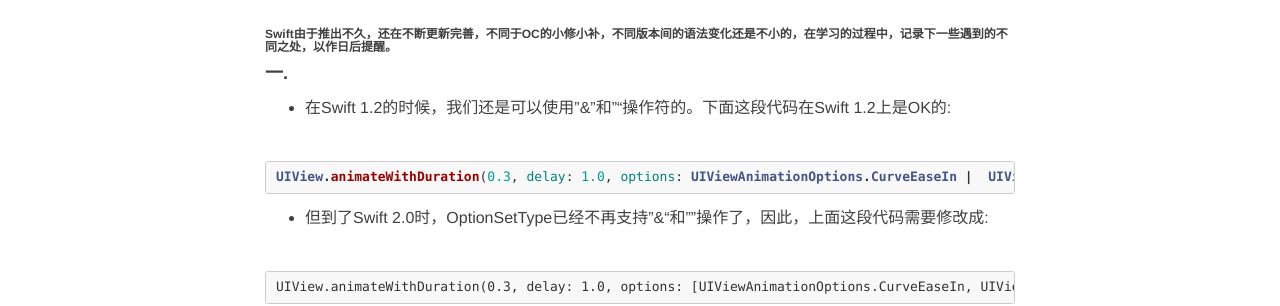
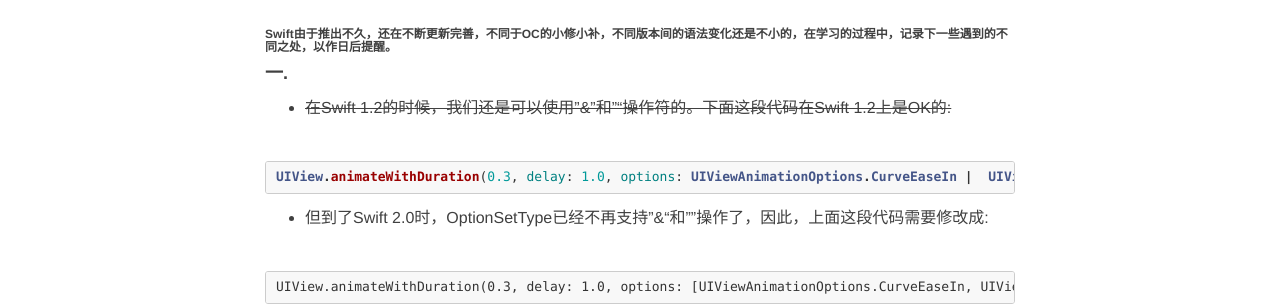
Before and after one commit to helloworldhl/helloworldhl.github.io, a Jekyll site: the page built from _posts/2015-12-6-Swfit2.0的变化.md, in a window 1280 px wide. Shown: the part 509-815 px from the top of the page. Built offline with Jekyll 4.4.1, drawn with Linux system fonts in a browser that asks for light colours; nearby versions of some CDN libraries; comment, search, counter and statistics services are not loaded.

````diff
--- a/_posts/2015-12-6-Swfit2.0的变化.md
+++ b/_posts/2015-12-6-Swfit2.0的变化.md
@@ -4,7 +4,7 @@
 
 #### 一.
 
-* 在Swift 1.2的时候，我们还是可以使用"&"和""操作符的。下面这段代码在Swift 1.2上是OK的:
+* ~~在Swift 1.2的时候，我们还是可以使用"&"和""操作符的。下面这段代码在Swift 1.2上是OK的:~~
 
 ```swift
 UIView.animateWithDuration(0.3, delay: 1.0, options: UIViewAnimationOptions.CurveEaseIn |  UIViewAnimationOptions.CurveEaseOut, animations: { () -> Void in
````
